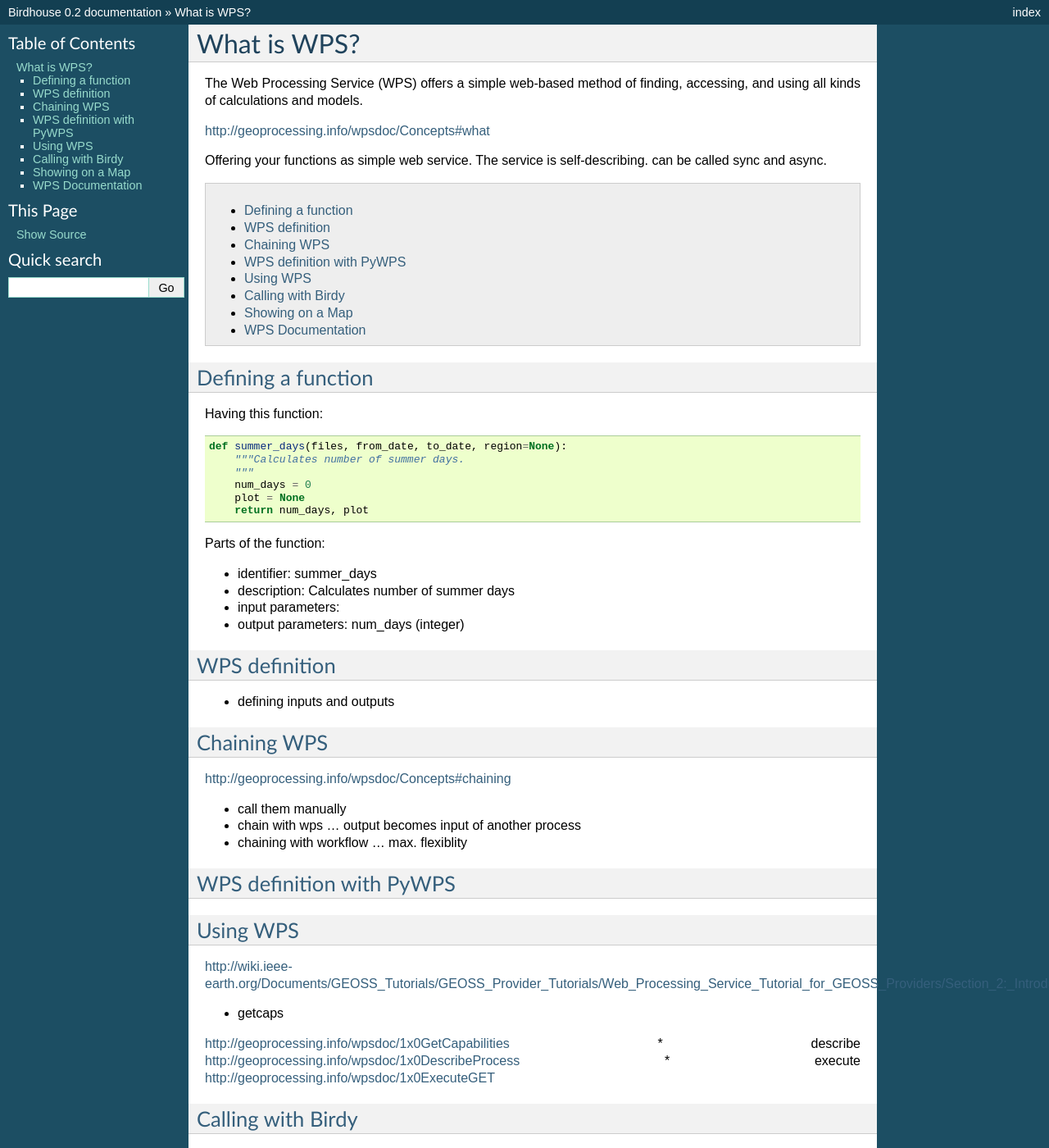
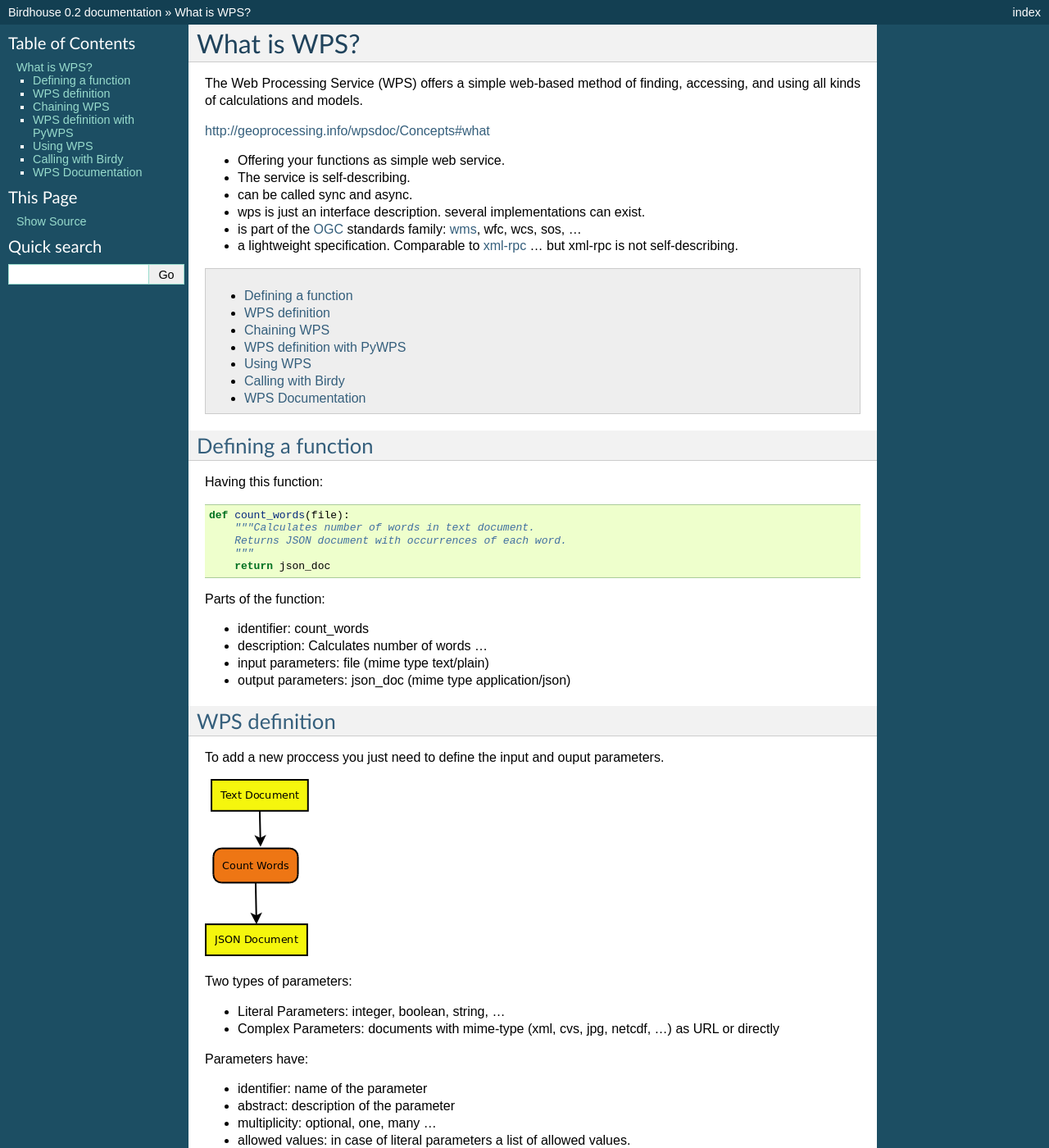
Before and after one commit to bird-house/birdhouse-docs, a Sphinx documentation site: the page built from docs/source/tutorial/wps.rst, in a window 1280 px wide and 1400 px high. Shown: the whole window at 82% size. Built offline with Sphinx 7.4.7, drawn with Linux system fonts in a browser that asks for light colours; some of the changed text lies outside the part shown.

Commit message:
working on wps tutorial ... wps wordcount diagram, code added

```diff
--- a/docs/source/tutorial/wps.rst
+++ b/docs/source/tutorial/wps.rst
@@ -8,7 +8,12 @@
 http://geoprocessing.info/wpsdoc/Concepts#what
 
 
-Offering your functions as simple web service. The service is self-describing. can be called sync and async.
+* Offering your functions as simple web service.
+* The service is self-describing.
+* can be called sync and async.
+* wps is just an interface description. several implementations can exist.
+* is part of the :term:`OGC` standards family: :term:`wms`, wfc, wcs, sos, ...
+* a lightweight specification. Comparable to :term:`xml-rpc` ... but xml-rpc is not self-describing.
 
 .. contents::
     :local:
@@ -19,46 +24,75 @@
 
 Having this function::
 
-    def summer_days(files, from_date, to_date, region=None):
-        """Calculates number of summer days.
+    def count_words(file):
+        """Calculates number of words in text document.
+        Returns JSON document with occurrences of each word.
         """
-        num_days = 0
-        plot = None
-        return num_days, plot
+        return json_doc
 
 Parts of the function:
 
-* identifier: summer_days
-* description: Calculates number of summer days
-* input parameters:
-* output parameters: num_days (integer)
+* identifier: count_words
+* description: Calculates number of words ...
+* input parameters: file (mime type text/plain)
+* output parameters: json_doc (mime type application/json)
 
 WPS definition
 --------------
 
-* defining inputs and outputs
+To add a new proccess you just need to define the input and ouput parameters.
+
+.. image:: ../_images/WpsInOut.png
+
+Two types of parameters:
+
+* Literal Parameters: integer, boolean, string, ...
+* Complex Parameters: documents with mime-type (xml, cvs, jpg, netcdf, ...) as URL or directly
+
+Parameters have:
+
+* identifier: name of the parameter
+* abstract: description of the parameter
+* multiplicity: optional, one, many ...
+* allowed values: in case of literal parameters a list of allowed values.
+
 
 Chaining WPS
 ------------
 
+.. image:: ../_images/WpsChain.png
+
 http://geoprocessing.info/wpsdoc/Concepts#chaining
+http://geoserver.geo-solutions.it/edu/en/wps/chaining_processes.html
 
 * call them manually
 * chain with wps ... output becomes input of another process
-* chaining with workflow ... max. flexiblity
+* chaining with workflow ... max. flexibility
 
 WPS definition with PyWPS
 -------------------------
+
+Implementation of word counter in PyWPS:
+
+.. literalinclude:: wps_word_counter.py
+    :language: python
+    :emphasize-lines: 16,24,32
+    :linenos:
+
 
 Using WPS
 ---------
 
 http://wiki.ieee-earth.org/Documents/GEOSS_Tutorials/GEOSS_Provider_Tutorials/Web_Processing_Service_Tutorial_for_GEOSS_Providers/Section_2:_Introduction_to_WPS
 
+Operations:
+
 * getcaps
 http://geoprocessing.info/wpsdoc/1x0GetCapabilities
+
 * describe
 http://geoprocessing.info/wpsdoc/1x0DescribeProcess
+
 * execute
 http://geoprocessing.info/wpsdoc/1x0ExecuteGET
 
@@ -66,11 +100,40 @@
 Calling with Birdy
 ------------------
 
-Showing on a Map
-----------------
+Which proccess are available (`GetCapabilities`)::
 
-using ipython notebook ...
+  $ birdy -h
+  usage: birdy [-h] <command> [<args>]
 
+  optional arguments:
+    -h, --help            show this help message and exit
+
+  command:
+    List of available commands (wps processes)
+
+    {chomsky,helloworld,inout,ultimatequestionprocess,wordcount}
+                        Run "birdy <command> -h" to get additional help.
+
+What input and output parameters does `wordcount` have (`DescribeProcess`)::
+
+  $ birdy wordcount -h
+  usage: birdy wordcount [-h] --text [TEXT] [--output [{output} [{output} ...]]]
+
+  optional arguments:
+    -h, --help            show this help message and exit
+    --text [TEXT]         Text document: URL of text document, mime
+                        types=text/plain
+    --output [{output} [{output} ...]]
+                        Output: output=Word count result, mime
+                        types=text/plain (default: all outputs)
+
+Run `wordcount` with a text document (`Execute`)::
+
+  $ birdy wordcount --text http://birdhouse.readthedocs.org/en/latest/index.html
+  Execution status: ProcessAccepted
+  Execution status: ProcessSucceeded
+  Output:
+  output=http://localhost:8090/wpsoutputs/emu/output-37445d08-cf0f-11e4-ab7e-68f72837e1b4.txt
 
 WPS Documentation
 -----------------
--- /dev/null
+++ b/docs/source/tutorial/wps_word_counter.py
@@ -0,0 +1,34 @@
+from pywps.Process import WPSProcess
+class Process(WPSProcess):
+
+  def __init__(self):
+    ##
+    # Process initialization
+    WPSProcess.__init__(self,
+        identifier = "word_counter",
+        title="Word Counter",
+        abstract="""Counts words in text document.""",
+        )
+
+    ##
+    # Adding process inputs
+
+    self.resource = self.addComplexInput(identifier="resource",
+              title="Input Text Document",
+              formats = [{'mimeType':'text/plain'}])
+
+
+    ##
+    # Adding process outputs
+
+    self.output = self.addComplexOutput(identifier = "output",
+            title="JSON Document with occurrences of Words")
+
+    ##
+    # Execution part of the process
+    def execute(self):
+
+        # count words and save result
+        self.output.setValue( count_words( self.resource.getValue() )  )
+
+        return
```
Also changed, not shown: other parts of docs/source/tutorial/wps.rst (+1 -0 lines), docs/source/glossary.rst (+8 -0 lines), docs/source/_images/WpsChain.png (added), docs/source/_images/WpsInOut.png (added), 2 other files.
